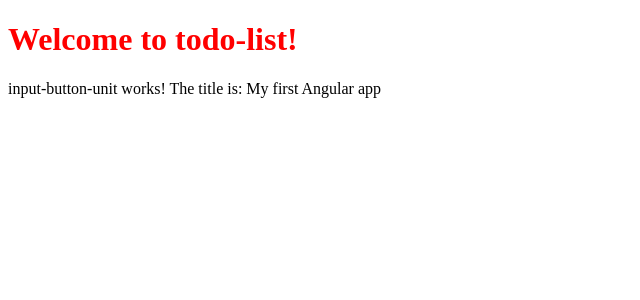
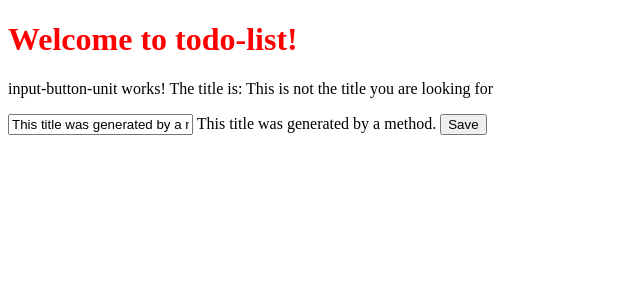
Before and after one commit to wlukebarnes/ng-girls-todo, an Angular app: page / in a window 1280 px wide. Shown: the top 300 px of the page, without its empty margins (0-640 px from the left). Built offline with nearby package versions, Linux system fonts and the light colour scheme.

Commit message:
Chapter 6

```diff
--- a/src/app/input-button-unit/input-button-unit.component.ts
+++ b/src/app/input-button-unit/input-button-unit.component.ts
@@ -3,27 +3,28 @@
 @Component({
   selector: 'app-input-button-unit',
   template: `
-    <p>
-      input-button-unit works!
-      The title is: {{title}}
-    </p>
-  `,
+  <p>
+    input-button-unit works!
+    The title is: {{ title }}
+  </p>
+
+  <input [value]="generateTitle()">
+  {{ generateTitle() }}
+
+  <button>Save</button>
+`,
   styleUrls: ['./input-button-unit.component.scss']
 })
 export class InputButtonUnitComponent implements OnInit {
   title = 'Hello World';
-  constructor() {
-    console.log('in constructor');
-    this.changeTitle("My first Angular app");
-    console.log(this.title);
+
+  constructor() { }
+  generateTitle(): string {
+    return 'This title was generated by a method.';
   }
-
-  ngOnInit(): void {
+  ngOnInit() {
+    setTimeout(() => {
+      this.title = 'This is not the title you are looking for';
+    }, 3000);
   }
-
-  changeTitle(newTitle: string) {
-    console.log(newTitle)
-    this.title = newTitle;
-  }
-
 }
```
